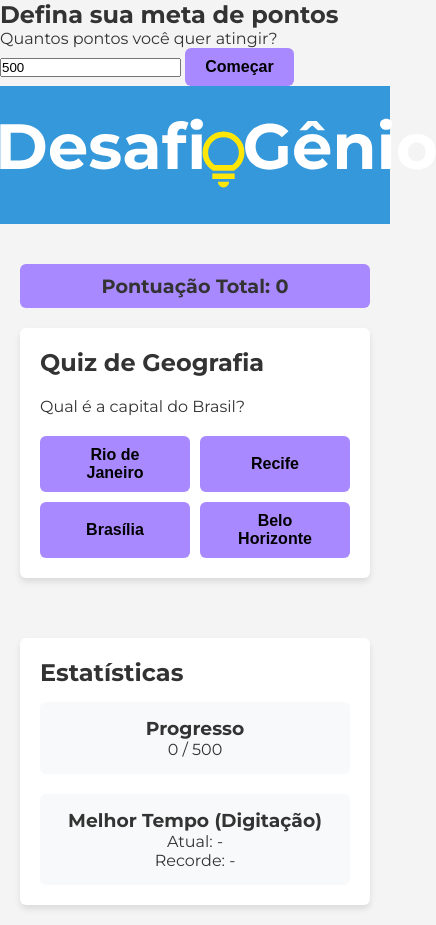
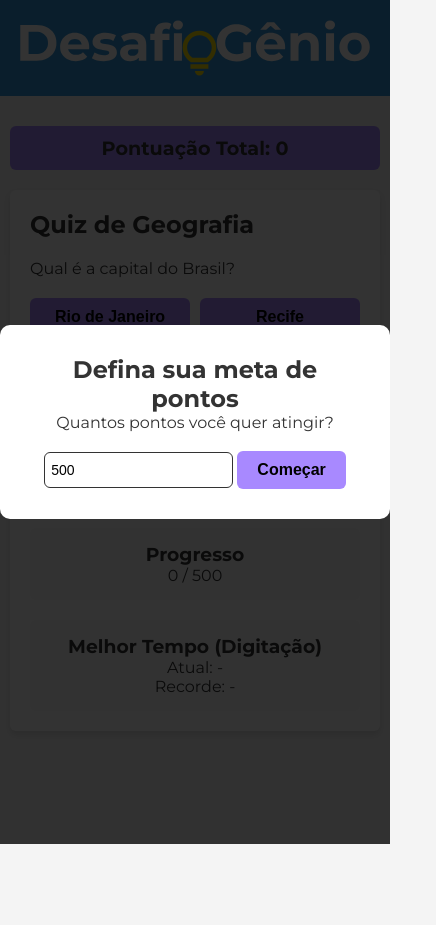
Before and after one commit to devluiizz/desafioGenio, a plain HTML site: page index.html in a window 390 px wide. Shown: the whole page, 436 px wide, since content can reach past the window. After the commit the page ends 844 px from the top, so only its background shows below. Drawn offline with Linux system fonts and the light colour scheme.

Commit message:
adicionado nova atividade, metas e responsividade

```diff
--- a/assets/script.js
+++ b/assets/script.js
@@ -12,6 +12,17 @@ const atividades = [
         pergunta: "Qual é a capital do Brasil?",
         opcoes: ["Rio de Janeiro", "Recife", "Brasília", "Belo Horizonte"],
         respostaCorreta: 2,
+      },
+    ],
+  },
+  {
+    tipo: "questionario",
+    titulo: "Quiz de História",
+    conteudo: [
+      {
+        pergunta: "Em que ano o Brasil foi descoberto?",
+        opcoes: ["1499", "1500", "1501", "1502"],
+        respostaCorreta: 1,
       },
     ],
   },
@@ -82,4 +93,19 @@ function verificarResposta(resposta) {
   }
 }
 
+function proximaAtividade() {
+  atividadeAtual = (atividadeAtual + 1) % atividades.length;
   carregarAtividade();
+}
+
+function definirMeta() {
+  const meta = parseInt(document.getElementById("entradaMeta").value);
+  if (meta >= 100) {
+    pontuacaoMeta = meta;
+    document.getElementById("pontuacaoMeta").textContent = meta;
+    document.getElementById("configMeta").style.display = "none";
+    carregarAtividade();
+  }
+}
+
+carregarAtividade();
--- a/assets/style.css
+++ b/assets/style.css
@@ -24,6 +24,11 @@ body {
   transition: all 0.3s ease;
 }
 
+img {
+  max-width: 100%;
+  display: block;
+}
+
 .container {
   max-width: 1200px;
   margin: 0 auto;
@@ -32,9 +37,11 @@ body {
 /* Metas */
 
 .header {
+  display: flex;
+  justify-content: center;
+  align-items: center;
   background-color: var(--blue);
   padding: 32px 0;
-  text-align: center;
 }
 
 .exibir-pontuacao {
@@ -149,3 +156,43 @@ body {
   background-color: var(--purple-dark);
   transform: translateY(-2px);
 }
+
+.config-meta {
+  position: fixed;
+  top: 0;
+  left: 0;
+  right: 0;
+  bottom: 0;
+  background-color: rgba(0, 0, 0, 0.8);
+  display: flex;
+  justify-content: center;
+  align-items: center;
+  z-index: 99;
+}
+
+.conteudo-config-meta {
+  background-color: white;
+  padding: 30px;
+  border-radius: 10px;
+  text-align: center;
+}
+
+#entradaMeta {
+  height: 36px;
+  padding: 12px 0 12px 6px;
+  outline: none;
+  border: 1px solid var(--text);
+  border-radius: 6px;
+  font-size: 0.875rem;
+  margin-top: 20px;
+}
+
+@media (max-width: 480px) {
+  .header {
+    padding: 20px;
+  }
+  .container {
+    width: 100%;
+    padding: 10px;
+  }
+}
--- a/index.html
+++ b/index.html
@@ -11,7 +11,7 @@
 
 <body>
 
-  <div id="configmeta" class="config-meta">
+  <div id="configMeta" class="config-meta">
     <div class="conteudo-config-meta">
       <h2>Defina sua meta de pontos</h2>
       <p>Quantos pontos você quer atingir?</p>
```
Lines whose indentation alone changed are shown as unchanged.
